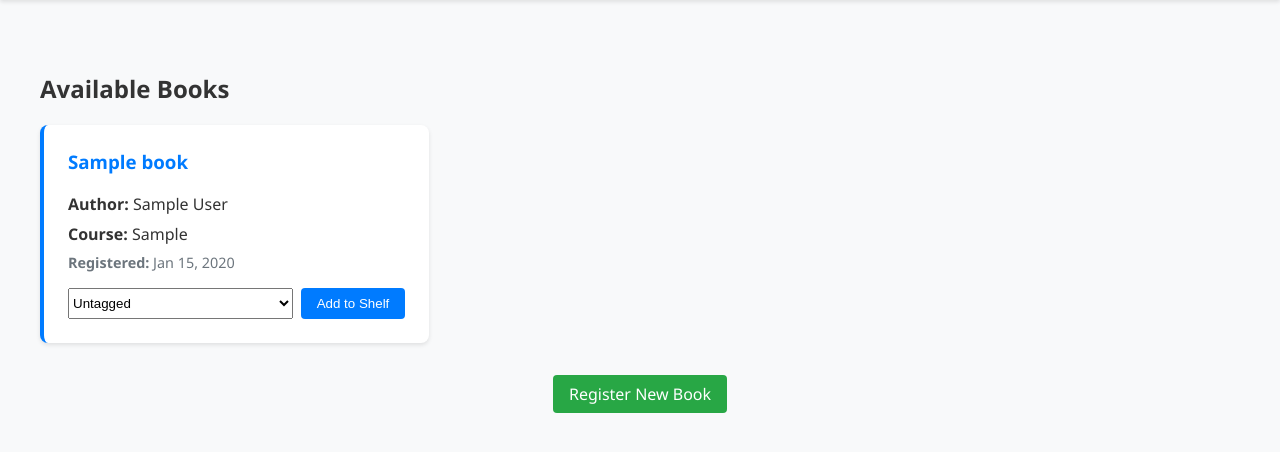
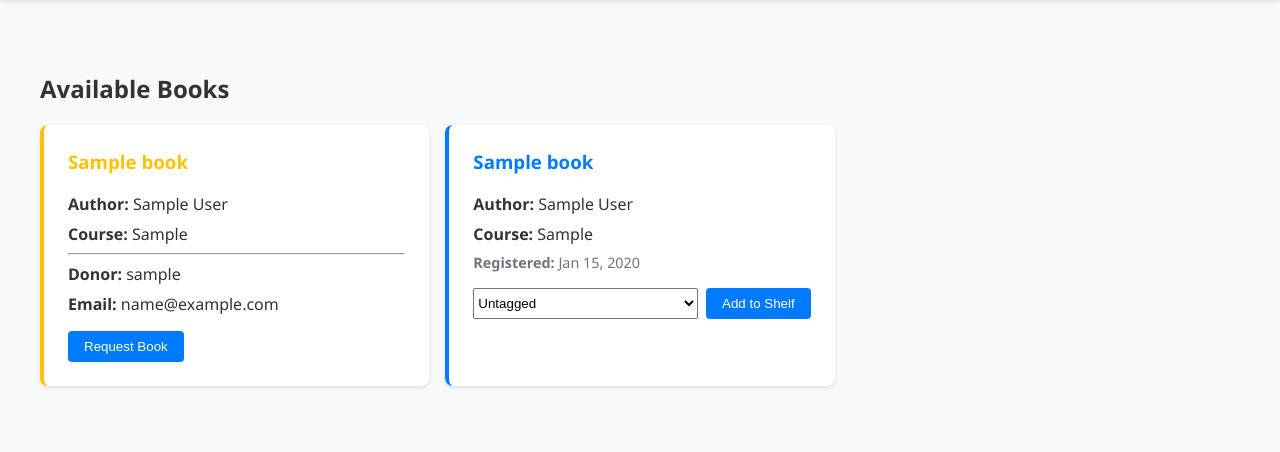
Before and after one commit to Matheus-F-Scatolin/MC656, a Django app: template marketplace/books/templates/books/book_list.html in a window 1280 px wide. Shown: the part 153-605 px from the top of the page. Run offline with Django 5.2, Linux system fonts and the light colour scheme; the template is opened without the code that fills it: values that come from a table or form of the project are taken from there, others are empty; tables that the repository leaves empty hold one stand-in row (values such as "Sample post").

Commit message:
Update book list to show available books

```diff
--- a/marketplace/books/templates/books/book_list.html
+++ b/marketplace/books/templates/books/book_list.html
@@ -7,6 +7,32 @@
 
 {% if books %}
     <div style="display: grid; grid-template-columns: repeat(auto-fill, minmax(300px, 1fr)); gap: 1rem; margin-top: 1rem;">
+        {% for listing in listings %}
+            <div style="background: white; padding: 1.5rem; border-radius: 8px;
+                        box-shadow: 0 2px 4px rgba(0,0,0,0.1);
+                        border-left: 4px solid #ffc107;">
+
+                <!-- Book Info -->
+                <h3 style="margin-top: 0; color: #ffc107;">{{ listing.book.title }}</h3>
+                <p style="margin: 0.5rem 0;"><strong>Author:</strong> {{ listing.book.author }}</p>
+                <p style="margin: 0.5rem 0;"><strong>Course:</strong> {{ listing.book.course }}</p>
+
+                <hr>
+
+                <!-- Donor Info -->
+                <p style="margin: 0.5rem 0;"><strong>Donor:</strong> {{ listing.donor.username }}</p>
+                <p style="margin: 0.5rem 0;"><strong>Email:</strong> {{ listing.donor.email }}</p>
+
+                <form method="POST" action="{% url 'donations:request_book' %}" style="margin-top: 1rem;">
+                    {% csrf_token %}
+                    <input type="hidden" name="listing_id" value="{{ listing.id }}">
+                    <button type="submit" class="btn btn-danger btn-sm">Request Book</button>
+                </form>
+
+            </div>
+        {% endfor %}
+
+
         {% for book in books %}
             <div style="background: white; padding: 1.5rem; border-radius: 8px; box-shadow: 0 2px 4px rgba(0,0,0,0.1); border-left: 4px solid #007bff;">
                 <h3 style="margin-top: 0; color: #007bff;">{{ book.title }}</h3>
@@ -39,7 +65,4 @@
     </div>
 {% endif %}
 
-<div style="margin-top: 2rem; text-align: center;">
-    <a href="{% url 'register_book' %}" class="btn btn-success">Register New Book</a>
-</div>
 {% endblock %}
```
Also changed, not shown: marketplace/books/views.py (+4 -3 lines).
